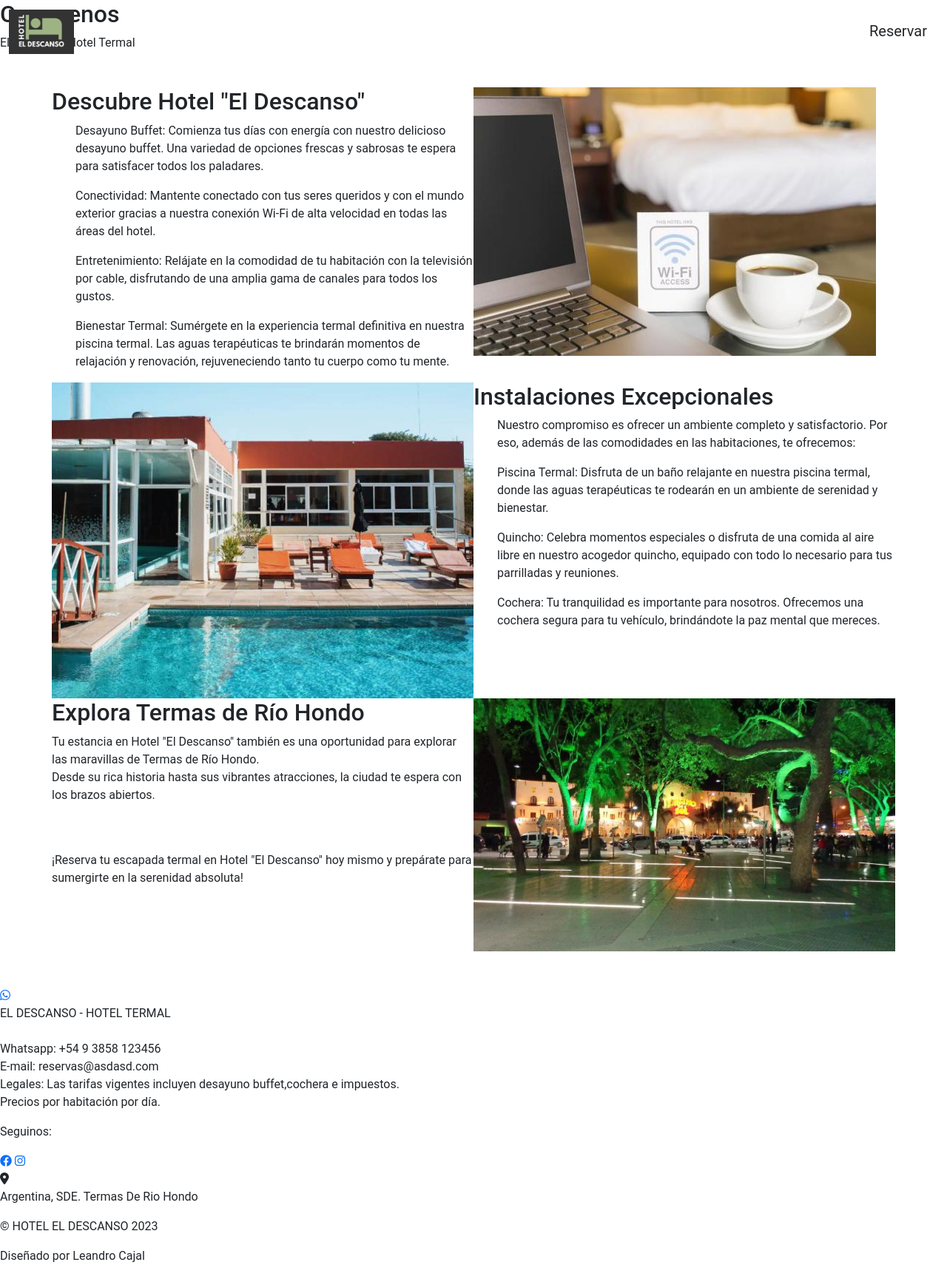
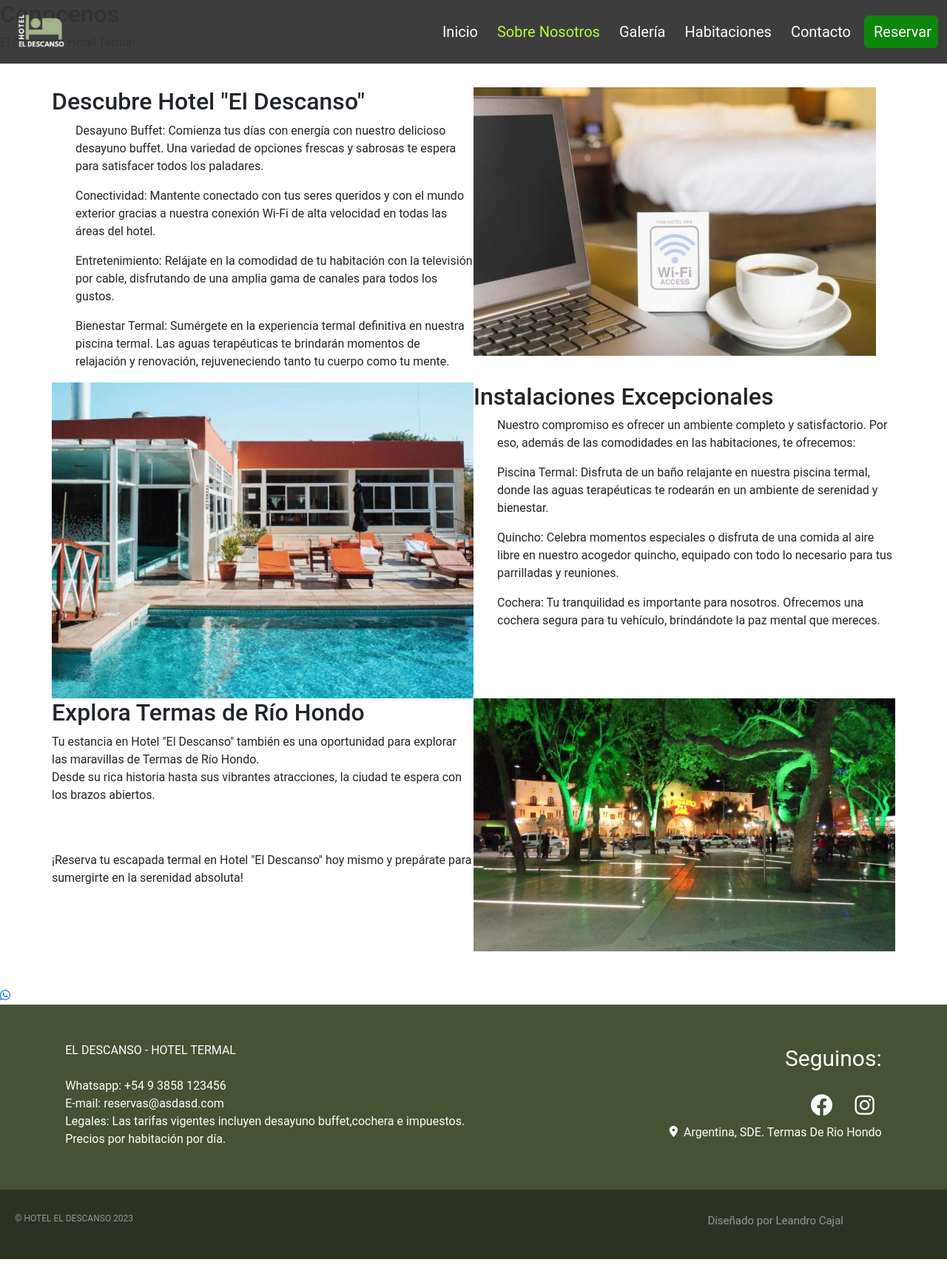
Before and after one commit to xleo47x/comision46880-leandrocajal, a website: page pages/info.html in a window 1280 px wide. Shown: the whole page at 74% size. Drawn offline with nearby package versions, Linux system fonts and the light colour scheme.

Commit message:
trabajando con sass

```diff
--- a/css/style-original.css
+++ b/css/style-original.css
@@ -15,15 +15,12 @@
     animation: pulse;
     animation-duration: 0.5s;
 }
-.navbar-nav a{
+.nav-link{
     color: #ffff;
 }
 .navbar{
     background-color: #333;
     opacity: 0.95;
-}
-.nav-link{
-    position: relative;
 }
 .navbar-nav{
     align-items: center;
@@ -595,6 +592,8 @@
     box-shadow: 7px 9px 30px 0px rgba(0, 0, 0, 0.5);
 }/*Fin de pagina de Reserva*/
 
+
+
 /* Responsive */
 @media (max-width: 1300px) {
     /*Responsive de la seccion galeria del html index*/
--- a/scss/layout/_footer.scss
+++ b/scss/layout/_footer.scss
@@ -0,0 +1,57 @@
+#footer{
+    background-color: #435334;
+    padding-top: 50px;
+    .main-footer{
+        display: flex;
+        justify-content: space-around;
+        padding-bottom: 40px;
+        color: #ffffff;
+        width: 100%;
+        .footer-left{
+            width: 50%;
+        }
+        .footer-right{
+            .social{
+                p{
+                    display: flex;
+                    justify-content: end;
+                    font-size: 30px;
+                }
+                .social-icons {
+                    display: flex;
+                    justify-content: end;
+                    font-size: 24px;
+                    color: #333;
+                    gap: 10px;
+                    i{
+                        font-size: 30px;
+                        color: #ffffff;
+                        padding: 10px;
+                    }
+                }
+            }
+            .direction {
+                display: flex;
+                gap: 8px;
+                .location-icon{
+                    font-size: 15px;
+                }
+            }
+        }
+    }
+    .bot-footer{
+        display: flex;
+        background-color: #2a3321;
+        color:#979797;
+        justify-content: space-between;
+        padding: 30px 20px;
+        .rights{
+            font-size: 12px;
+        }
+        .design-by span{
+            font-size: 15px;
+            padding-right: 120px;
+        }
+    }
+
+}
--- a/scss/layout/_header.scss
+++ b/scss/layout/_header.scss
@@ -0,0 +1,45 @@
+.navbar{
+    background-color: #333;
+    opacity: 0.95;
+    .navbar-brand:hover{
+        animation: pulse;
+        animation-duration: 0.5s;
+    }
+    .navbar-nav{
+        align-items: center;
+        gap: 10px;
+        .nav-link {
+            color: #ffff;
+            &::after {
+                transition: all 0.3s;
+            }
+            &:hover {
+                color: greenyellow;
+                &::after {
+                    content: '';
+                    height: 2px;
+                    width: 100%;
+                    background-color: greenyellow;
+                    position: absolute;
+                    bottom: 0;
+                    left: 0;
+                }
+            }
+        }
+        .active{
+            color: greenyellow !important;
+        }
+        .btn-res{
+            background-color: green;
+            color: #ffff;
+            &:hover{
+                background-color: transparent;
+                color: greenyellow;
+                border: solid 1px greenyellow;
+            }
+        }
+        .container-btn{
+            width: 100px;
+        }
+    }
+}
--- a/scss/style.scss
+++ b/scss/style.scss
@@ -1 +1,6 @@
-@import "../scss/base/reset"
+@import "../scss/base/reset";
+
+
+@import "../scss/layout/header";
+
+@import "../scss/layout/footer"
```
Also changed, not shown: index.html (+1 -2 lines), css/style.css, scss/layout/_main-contacto.scss (added), scss/layout/_main-galeria.scss (added), scss/layout/_main-habitaciones.scss (added), scss/layout/_main-index.scss (added), scss/layout/_main-info.scss (added), scss/layout/_main-reservar.scss (added), scss/layout/_main.scss (deleted), 1 other file.
